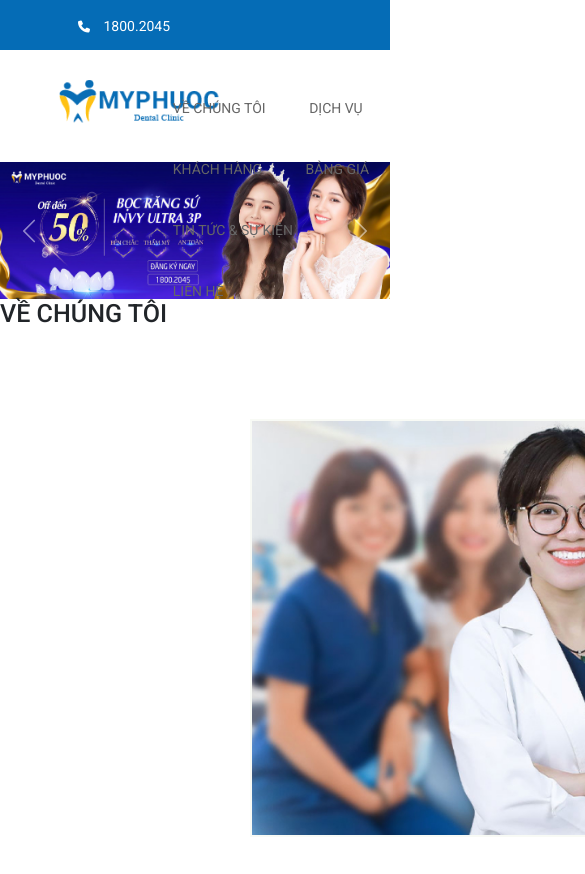
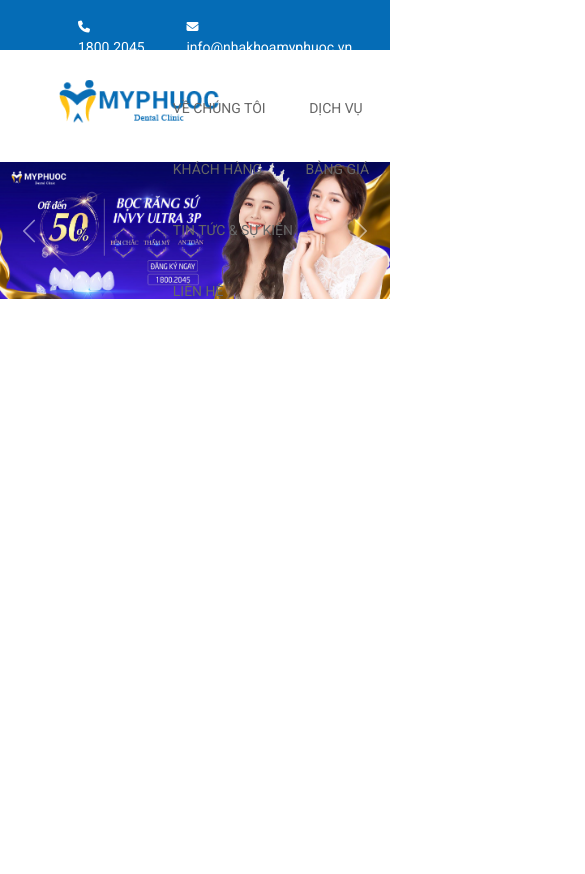
Before and after one commit to itstrH/NHAKHOA-FINAL-TERM, a plain HTML site: page index.html in a window 390 px wide. Shown: the top 874 px of the page, 585 px wide, since content can reach past the window. Drawn offline with nearby package versions, Linux system fonts and the light colour scheme.

Commit message:
minor update

```diff
--- a/assets/css/style.css
+++ b/assets/css/style.css
@@ -37,13 +37,11 @@ body {
 }
 
 #contact-content{
-    /* width: 100%; */
-    display: block;
+    display: flex;
     margin-left: 20%;
 }
 
 #contact-content p{
-    display: inline-block;
     color: #fff;
     padding-right: 20px;
     margin: 16px 0;
@@ -58,11 +56,8 @@ body {
 #nav-bar{
     width: 100%;
     height: 112px;
-    display: block;
     background-color: #fff;
-}
-#nav, .subnav{
-    list-style-type: none;
+    display: flex;
 }
 
 #nav li a, .subnav li a{
@@ -70,7 +65,6 @@ body {
 }
 
 #nav{
-    display: inline-block;
     margin-left: 32%;
     margin-top: 28px;
 }
--- a/index.html
+++ b/index.html
@@ -107,17 +107,7 @@
     </div>
 
     <div id="about">
-      <div class="row about-section">
-        <div class="col-md-6 about-img">
-          <img src="./assets/img/about-pic 1.jpg" alt="">
-        </div>
-        <div class="col-md-6 about-content">
-          <h1 class="">VỀ CHÚNG TÔI</h1>
-          <p>
 
-          </p>
-        </div>
-      </div>
     </div>
     <!-- FONT AWESOME -->
     <script src="https://kit.fontawesome.com/1f0cd7661e.js" crossorigin="anonymous"></script>
```
